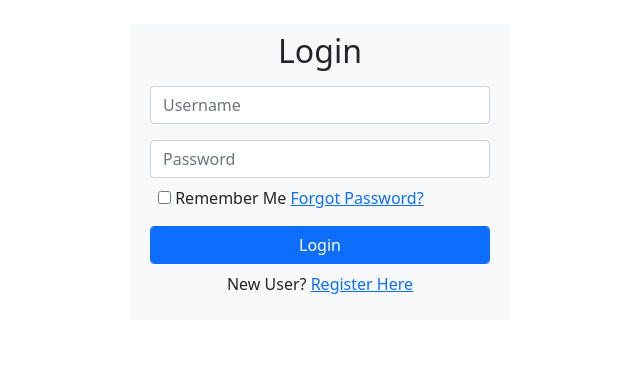
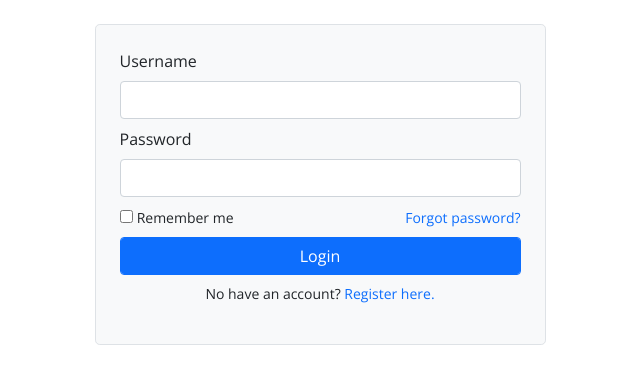
Before and after one commit to imaveorres/authsys, a PHP site: page /login-system-php/ in a window 1280 px wide. Shown: the top 384 px of the page, without its empty margins (320-960 px from the left). Run offline with PHP 8.4, Linux system fonts and the light colour scheme.

Commit message:
minimal changes - ui

```diff
--- a/index.php
+++ b/index.php
@@ -13,46 +13,53 @@ if(isset($_SESSION['username'])) {
     <title>Login System - PHP</title>
     <meta name="viewport" content="width=device-width, initial-scale=1.0">
     <link href="https://cdn.jsdelivr.net/npm/bootstrap@5.1.0/dist/css/bootstrap.min.css" rel="stylesheet" integrity="sha384-KyZXEAg3QhqLMpG8r+8fhAXLRk2vvoC2f3B09zVXn8CA5QIVfZOJ3BCsw2P0p/We" crossorigin="anonymous">
-    <!-- internal custom sytle -->
-    <style>
-        #alert,#register-box,#forgot-box,#loader{display: none;}
-    </style>
+    <!-- custom sytle -->
+    <link rel="stylesheet" href="src/css/main.css">
 </head>
 <body class="bg-white">
     <div class="container mt-4">
         <div class="row">
             <div class="col-lg-4 offset-lg-4" id="alert">
-                <div class="alert alert-success">
+                <div class="alert alert-success alert-shown">
                     <strong id="result">Hello World!</strong>
                 </div>
             </div>
         </div>
-        <div class="text-center">
+        <div class="text-center preloader">
             <img src="src/image/preloader.gif" alt="" class="m-2" id="loader">
         </div>
         <!-- login form -->
         <div class="row">
-            <div class="col-lg-4 offset-lg-4 bg-light rounded" id="login-box">
-                <h2 class="text-center mt-2">Login</h2>
-                <form class="p-2" id="login-frm">
-                    <div class="form-group">
-                        <input type="text" name="username" value="<?php if(isset($_COOKIE['username'])){echo $_COOKIE['username'];}?>" class="form-control" minlength="3" placeholder="Username" required>
+            <div class="col-lg-5 mx-auto" id="login-box">
+                <form class="p-4 p-md-4 border rounded-3 bg-light" id="login-frm">
+                    <div class="form-group mb-2 form-floating">
+                        <div class="form-group">
+                            <label for="username" class="form-label">Username</label>
+                            <input type="text" name="username" id="username" class="form-control" value="<?php if(isset($_COOKIE['username'])){echo $_COOKIE['username'];}?>" minlength="3" required>
+                        </div>
                     </div>
-                    <div class="form-group pt-3">
-                        <input type="password" name="password" value="<?php if(isset($_COOKIE['password'])){echo $_COOKIE['password'];}?>" class="form-control" minlength="6" placeholder="Password" required>
+                    <div class="form-group mb-2">
+                        <label for="password" class="form-label">Password</label>
+                        <input type="password" name="password" id="password" value="<?php if(isset($_COOKIE['password'])){echo $_COOKIE['password'];}?>" class="form-control" minlength="6" required>
+                    </div>
+                    <div class="form-group mb-2">
+                        <div class="custom-control custom-checkbox">
+                            <div class="row">
+                                <div class="col-lg-6 text-start align-middle">
+                                    <input type="checkbox" name="remember-me" class="custom-control-input" id="customCheck" <?php if(isset($_COOKIE['username'])){ ?>checked<?php } ?>>
+                                    <label for="customCheck" class="custom-control-label"><small>Remember me</small></label>
+                                </div>
+                                <div class="col-lg-6 text-end">
+                                    <a href="#" id="forgot-btn" class="fw-light text-decoration-none"><small>Forgot password?</small></a>
+                                </div>
+                            </div>
+                        </div>
+                    </div>
+                    <div class="form-group mb-2">
+                        <input type="submit" name="login" id="login" value="Login" class="form-control btn btn-primary btn-block">
                     </div>
                     <div class="form-group">
-                        <div class="custom-control custom-checkbox p-2">
-                            <input type="checkbox" name="remember-me" class="custom-control-input" id="customCheck" <?php if(isset($_COOKIE['username'])){ ?>checked<?php } ?>>
-                            <label for="customCheck" class="custom-control-label">Remember Me</label>
-                            <a href="#" id="forgot-btn" class="float-right">Forgot Password?</a>
-                        </div>
-                    </div>
-                    <div class="form-group pt-2">
-                        <input type="submit" name="login" id="login" value="Login" class="form-control btn btn-primary btn-block">
-                    </div>
-                    <div class="form-group pt-2">
-                        <p class="text-center">New User? <a href="#" id="register-btn">Register Here</a></p>
+                        <small><p class="text-center">No have an account? <a href="#" id="register-btn" class="text-decoration-none"">Register here.</a></p></small>
                     </div>
                 </form>
             </div>
@@ -60,35 +67,35 @@ if(isset($_SESSION['username'])) {
 
         <!-- register form -->
         <div class="row">
-            <div class="col-lg-4 offset-lg-4 bg-light rounded" id="register-box">
+            <div class="col-lg-4 mx-auto bg-light border" id="register-box">
                 <h2 class="text-center mt-2">Register</h2>
-                <form action="" class="p-2" id="register-frm">
-                    <div class="form-group">
+                <form action="" class="p-2 p-md-3" id="register-frm">
+                    <div class="form-group mb-2">
                         <input type="text" name="name" class="form-control" minlength="3" placeholder="Full Name" required>
                     </div>
-                    <div class="form-group pt-3">
+                    <div class="form-group mb-2">
                         <input type="text" name="uname" class="form-control" minlength="3" placeholder="Username" required>
                     </div>
-                    <div class="form-group pt-3">
+                    <div class="form-group mb-2">
                         <input type="email" name="email" class="form-control" placeholder="E-mail" required>
                     </div>
-                    <div class="form-group pt-3">
+                    <div class="form-group mb-2">
                         <input type="password" name="pass" class="form-control" id="pass" minlength="6" placeholder="Password" required>
                     </div>
-                    <div class="form-group pt-3">
+                    <div class="form-group mb-2">
                         <input type="password" name="cpass" class="form-control" id="cpass" minlength="6" placeholder="Confirm Password" required>
                     </div>
-                    <div class="form-group">
-                        <div class="custom-control custom-checkbox p-2">
-                            <input type="checkbox" name="rem" class="custom-control-input" id="customCheck2">
-                            <label for="customCheck2" class="custom-control-label">I agree to the <a href="">terms & conditions.</label>
-                        </div>
+                    <div class="form-group mb-2">
+                        <p class="text-start"><small>Already have an account? <a href="#" id="login-btn" class="text-decoration-none">Login here.</a></small></p>
                     </div>
-                    <div class="form-group pt-2">
+                    <div class="form-group mb-2">
                         <input type="submit" name="register" id="register" value="Register" class="form-control btn btn-primary btn-block">
                     </div>
-                    <div class="form-group pt-2">
-                        <p class="text-center">Already Registered? <a href="#" id="login-btn">Login Here</a></p>
+                    <div class="form-group">
+                        <div class="custom-control custom-checkbox text-center">
+                            <input type="checkbox" name="rem" class="custom-control-input" id="customCheck2">
+                            <label for="customCheck2" class="custom-control-label"><small>I agree to the <a href="#" class="text-decoration-none">Terms & Conditions.</small></label>
+                        </div>
                     </div>
                 </form>
             </div>
@@ -98,20 +105,20 @@ if(isset($_SESSION['username'])) {
         <div class="row">
             <div class="col-lg-4 offset-lg-4 bg-light rounded" id="forgot-box">
                 <h2 class="text-center mt-2">Reset Password</h2>
-                <form action="" class="p-2" id="forgot-frm">
-                    <div class="form-group">
+                <form action="" class="pb-2 p-2 p-md-2 pb-md-2" id="forgot-frm">
+                    <div class="form-group mb-2">
                         <small class="text-muted">
                             To reset your password, enter your email address and we will send you a reset password link.
                         </small>
                     </div>
-                    <div class="form-group">
+                    <div class="form-group mb-1">
                         <input type="email" name="femail" class="form-control" placeholder="E-mail" required>
                     </div>
-                    <div class="form-group pt-2">
+                    <div class="form-group mb-2">
                         <input type="submit" name="forgot" id="forgot" value="Reset" class="form-control btn btn-primary btn-block">
                     </div>
-                    <div class="form-group pt-2 text-center">
-                       <a href="#" id="back-btn">Back</a>
+                    <div class="form-group mb-2 text-center">
+                       <a href="#" class="text-decoration-none" id="back-btn"><small>Back</small></a>
                     </div>
                 </form>
             </div>
```
